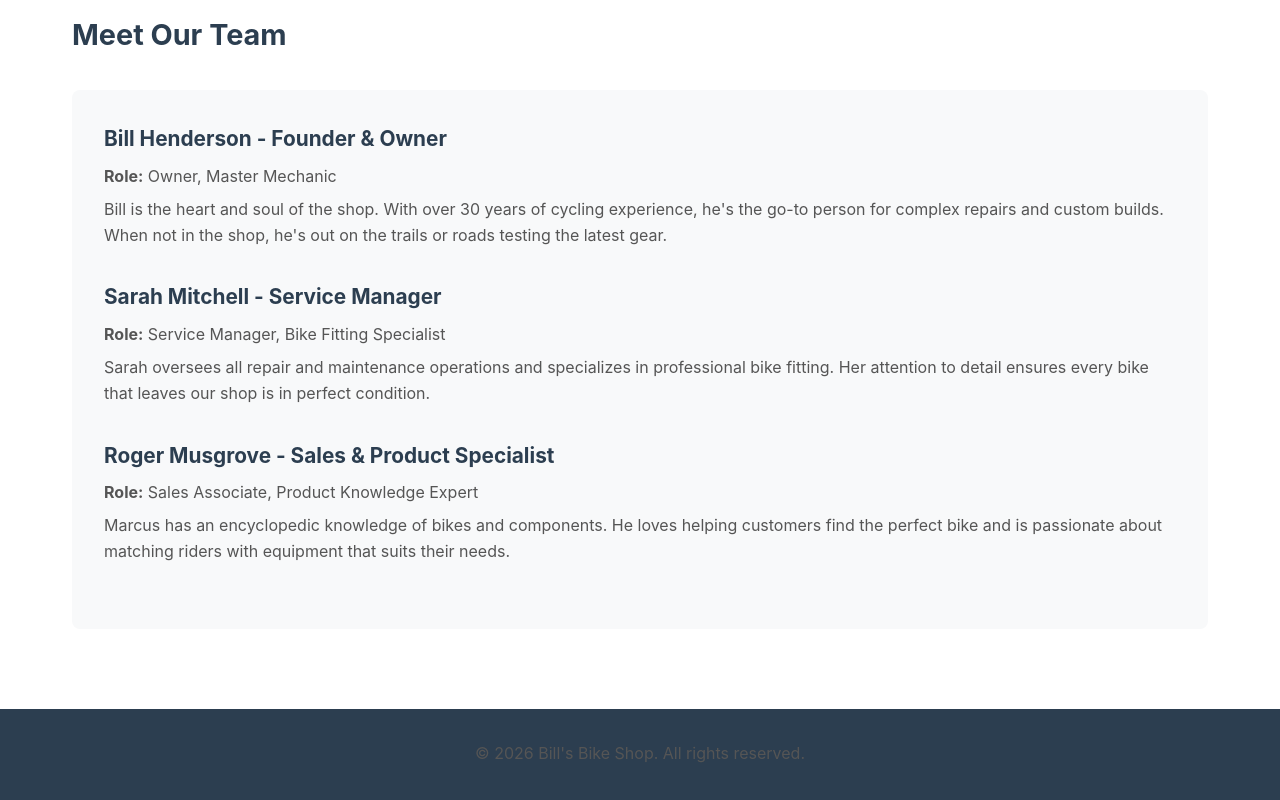
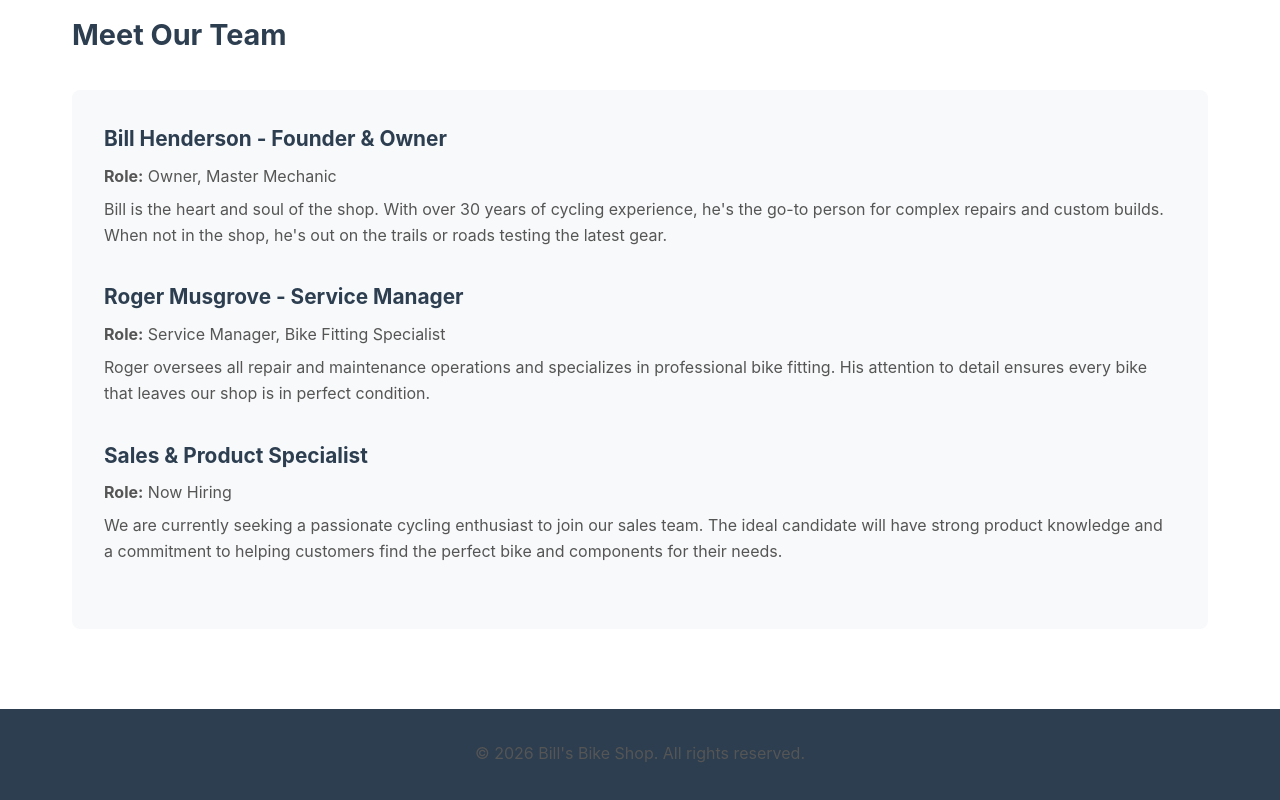
Before and after one commit to mostlyclicks/billsbikeshop, a plain HTML site: page about.html in a window 1280 px wide. Shown: the part 860-1660 px from the top of the page. Drawn offline with Linux system fonts and the light colour scheme.

Commit message:
RefreshWeb: Remove Sarah Mitchell from About page team section, promote Roger Musgrove to Service Manager, and update Sales & Product Specialist role to 'Now Hiring'

```diff
--- a/about.html
+++ b/about.html
@@ -176,16 +176,18 @@
                 <p>Bill is the heart and soul of the shop. With over 30 years of cycling experience, he's the go-to person for complex repairs and custom builds. When not in the shop, he's out on the trails or roads testing the latest gear.</p>
             </div>
 
+
+
             <div class="team-member">
-                <h3>Sarah Mitchell - Service Manager</h3>
+                <h3>Roger Musgrove - Service Manager</h3>
                 <p><strong>Role:</strong> Service Manager, Bike Fitting Specialist</p>
-                <p>Sarah oversees all repair and maintenance operations and specializes in professional bike fitting. Her attention to detail ensures every bike that leaves our shop is in perfect condition.</p>
+                <p>Roger oversees all repair and maintenance operations and specializes in professional bike fitting. His attention to detail ensures every bike that leaves our shop is in perfect condition.</p>
             </div>
 
             <div class="team-member">
-                <h3>Roger Musgrove - Sales & Product Specialist</h3>
-                <p><strong>Role:</strong> Sales Associate, Product Knowledge Expert</p>
-                <p>Marcus has an encyclopedic knowledge of bikes and components. He loves helping customers find the perfect bike and is passionate about matching riders with equipment that suits their needs.</p>
+                <h3>Sales & Product Specialist</h3>
+                <p><strong>Role:</strong> Now Hiring</p>
+                <p>We are currently seeking a passionate cycling enthusiast to join our sales team. The ideal candidate will have strong product knowledge and a commitment to helping customers find the perfect bike and components for their needs.</p>
             </div>
         </div>
     </div>
```
